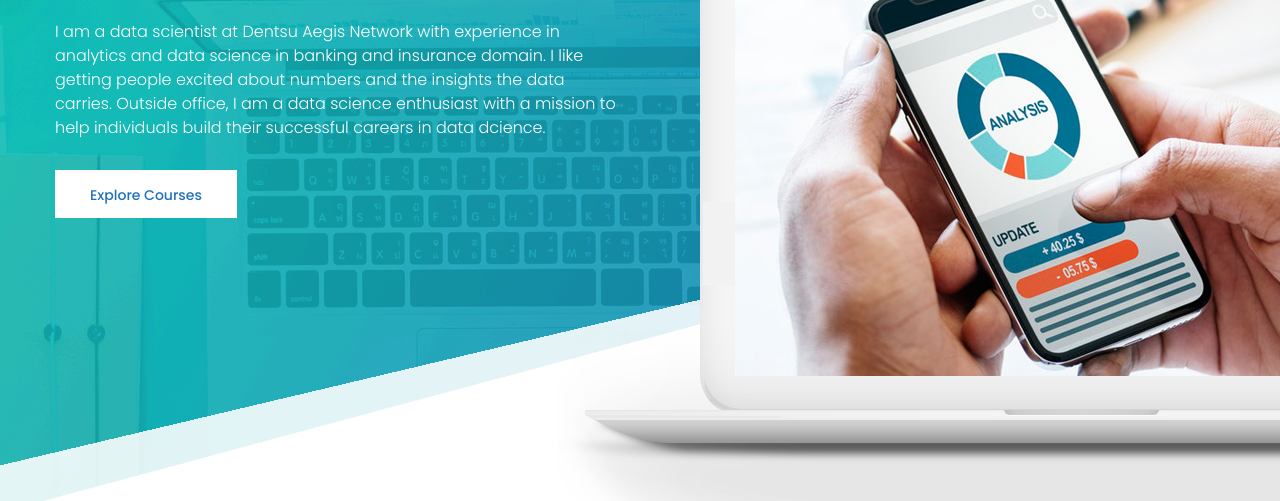
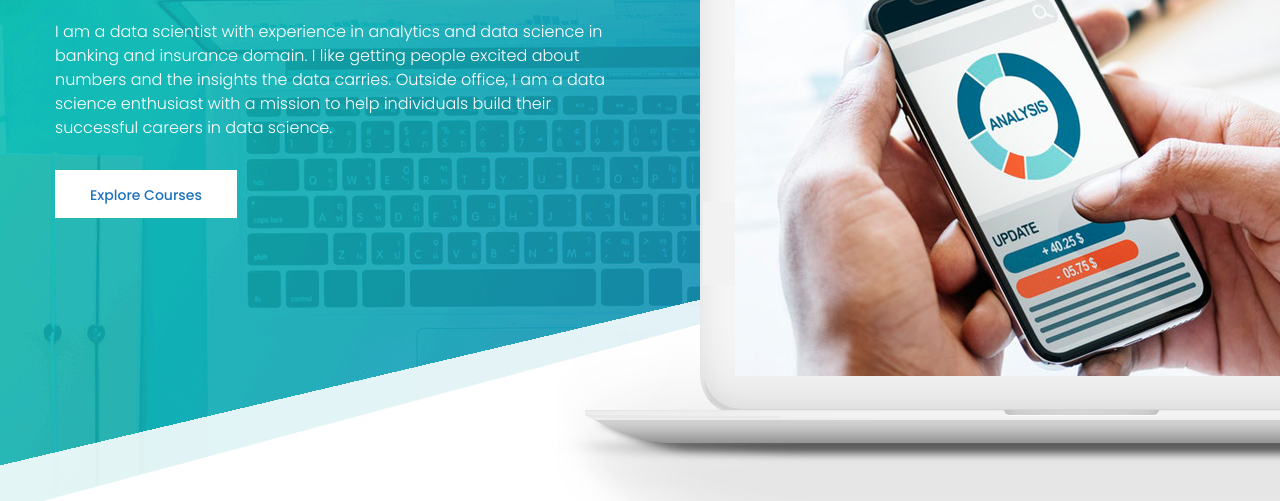
Before and after one commit to Srishtisawla/srishtisawla.github.io, a plain HTML site: page index.html in a window 1280 px wide. Shown: the part 303-804 px from the top of the page. Drawn offline with Linux system fonts and the light colour scheme.

Commit message:
Version 1.3

```diff
--- a/index.html
+++ b/index.html
@@ -57,7 +57,7 @@
                   <div class="full">
                      <div class="slide_cont">
                         <h2>Building Careers</h2>
-                        <p>I am a data scientist at Dentsu Aegis Network with experience in analytics and data science in banking and insurance domain. I like getting people excited about numbers and the insights the data carries. Outside office, I am a data science enthusiast with a mission to help individuals build their successful careers in data dcience.</p>
+                        <p>I am a data scientist with experience in analytics and data science in banking and insurance domain. I like getting people excited about numbers and the insights the data carries. Outside office, I am a data science enthusiast with a mission to help individuals build their successful careers in data science.</p>
                         <div class="full slide_bt"> <a class="white_bt bt_main" href="about.html">Explore Courses</a> </div>
                      </div>
                   </div>
```
